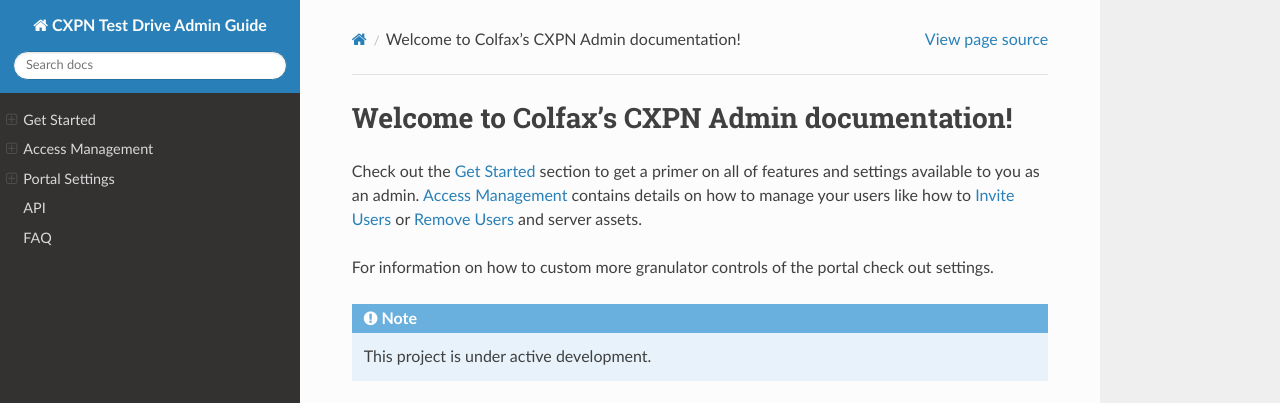
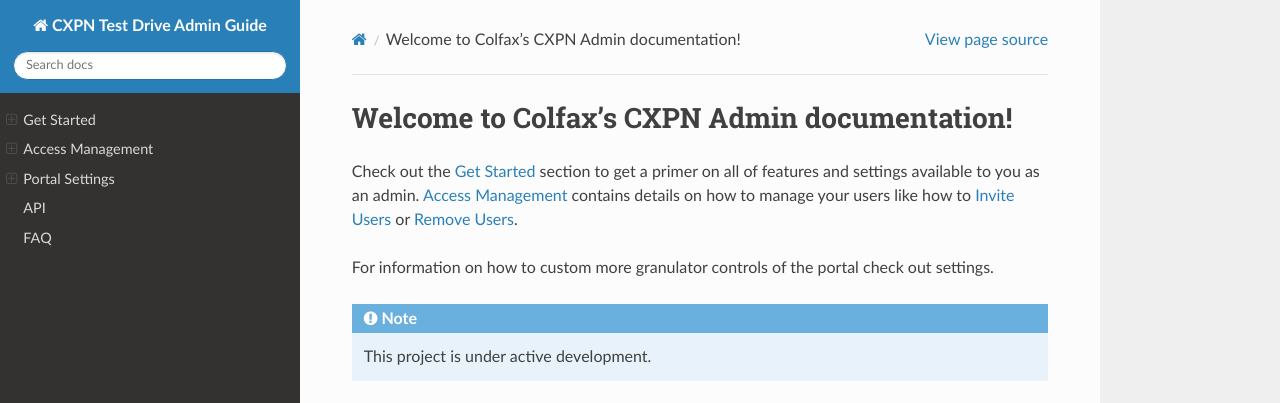
Before and after one commit to ColfaxResearch/cxpn-admin-readthedocs, a Sphinx documentation site: the page built from docs/source/index.rst, in a window 1280 px wide and 900 px high. Shown: the top 403 px of the window. Built offline with Sphinx 7.4.7 and the Read the Docs theme 3.1.0, drawn with Linux system fonts in a browser that asks for light colours.

Commit message:
Content edit.

```diff
--- a/docs/source/index.rst
+++ b/docs/source/index.rst
@@ -7,7 +7,7 @@
    It pulls data from the `Open Food Facts database <https://world.openfoodfacts.org/>`_
    and offers a *simple* and *intuitive* API.
 
-Check out the :doc:`get-started` section to get a primer on all of features and settings available to you as an admin. :doc:`access-management` contains details on how to manage your users like how to :ref:`inviteusers`  or :ref:`removeusers` and server assets.
+Check out the :doc:`get-started` section to get a primer on all of features and settings available to you as an admin. :doc:`access-management` contains details on how to manage your users like how to :ref:`inviteusers`  or :ref:`removeusers`.
 
 ..
    how the process of :ref:`inviteusers` to the test drive works.
```
